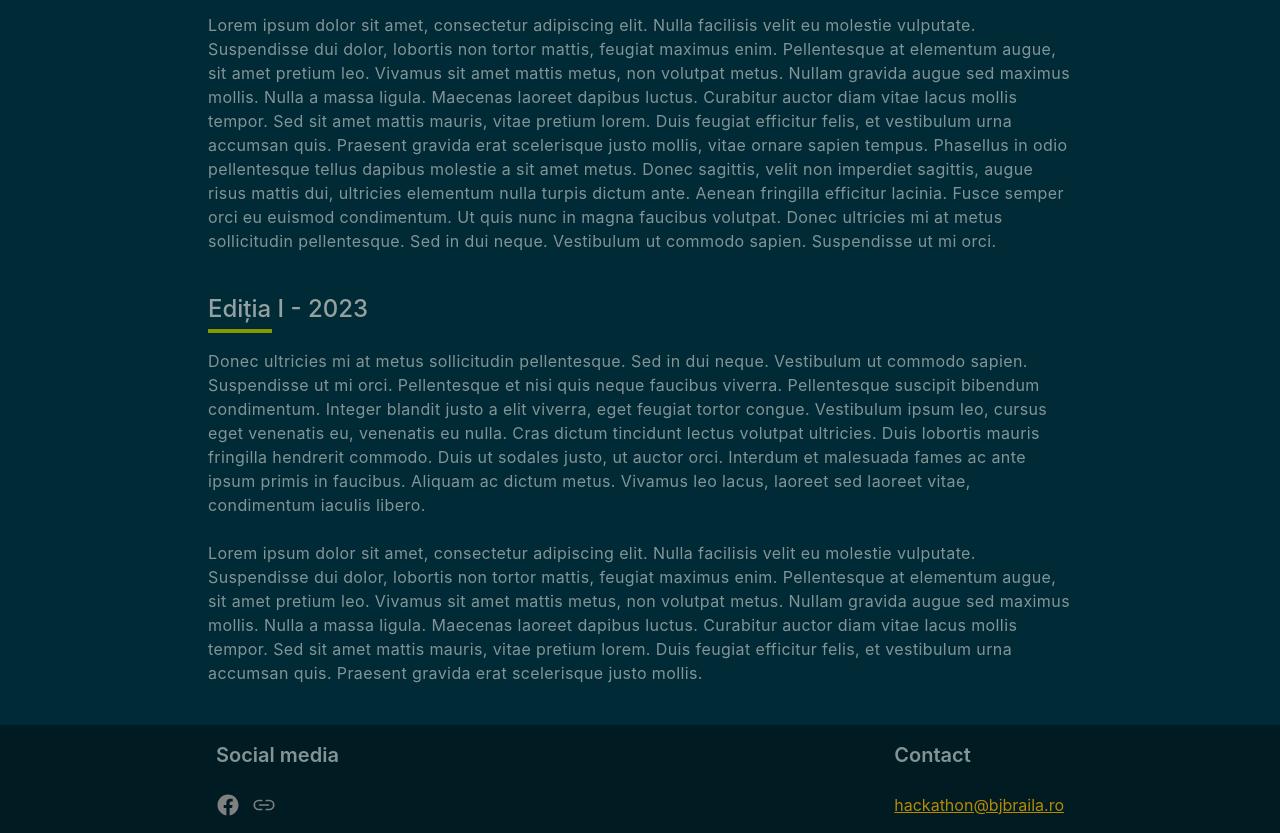
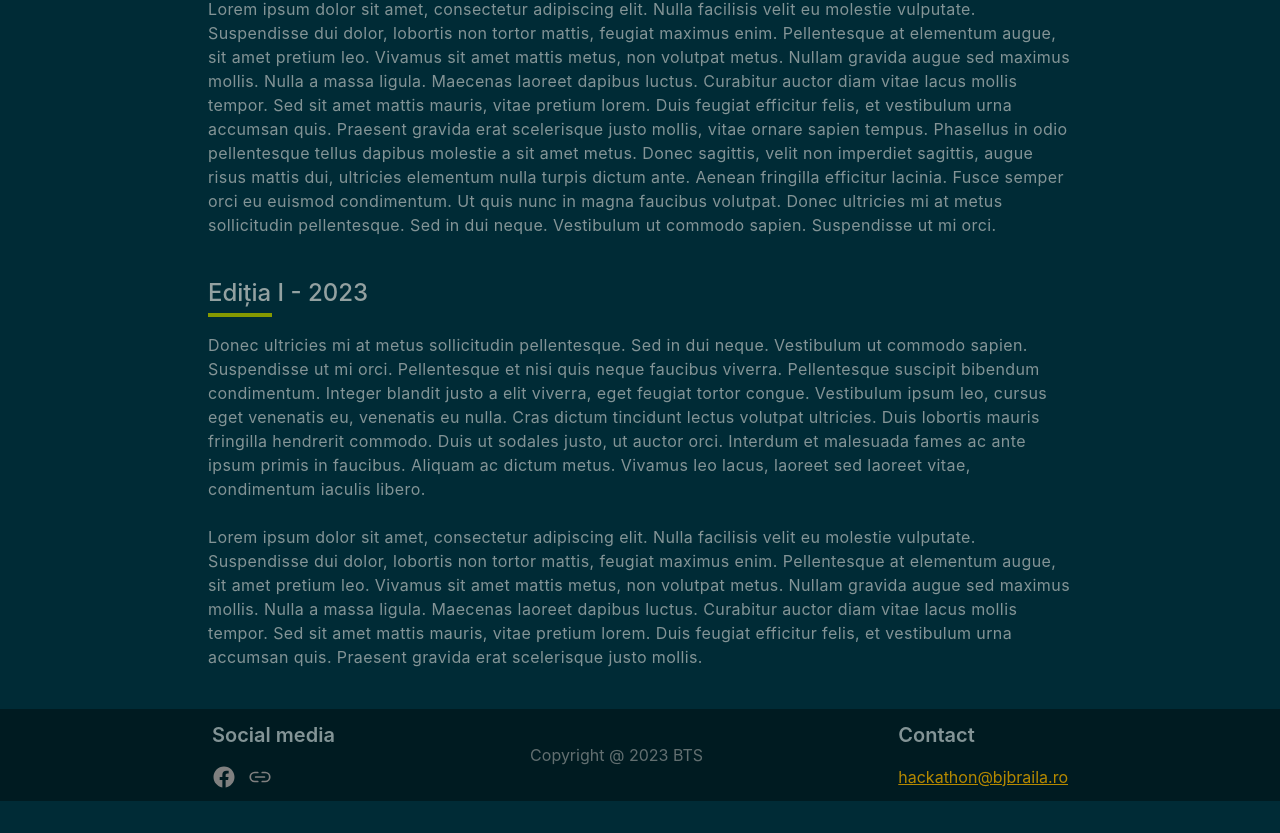
Before and after one commit to MoryokaV/brailatechsprint, a Next.js app: page / in a window 1280 px wide. Shown: the part 656-1489 px from the top of the page. After the commit the page ends 1457 px from the top, so only its background shows below. Built offline with nearby package versions, Linux system fonts and the light colour scheme.

Commit message:
add copyright to footer

```diff
--- a/components/footer.js
+++ b/components/footer.js
@@ -3,10 +3,10 @@ import SocialIcon from "./social_icons";
 const Footer = () => {
   return (
     <footer className="w-full sol-blue bg-sol-dark-blue">
-      <div className="h-full max-w-4xl px-6 py-4 gap-4 mx-auto flex justify-between">
+      <div className="max-w-4xl px-5 py-3 gap-4 mx-auto flex items-center justify-between">
         <section>
           <h2 className="font-semibold text-xl">Social media</h2>
-          <div className="mt-6 flex gap-3 brightness-50 hover:brightness-75">
+          <div className="mt-4 flex gap-3 brightness-50 hover:brightness-75">
             <SocialIcon
               icon="/logo-facebook.svg"
               url="https://www.facebook.com/BibliotecaBraila"
@@ -18,8 +18,13 @@ const Footer = () => {
           </div>
         </section>
         <section>
+          <p className="brightness-75">
+            Copyright @ {new Date().getFullYear()} BTS
+          </p>
+        </section>
+        <section>
           <h2 className="font-semibold text-xl">Contact</h2>
-          <div className="mt-6 flex gap-3">
+          <div className="mt-4 flex gap-3">
             <a
               className="text-sol-yellow underline hover:no-underline"
               href="mailto: hackathon@bjbraila.ro"
--- a/pages/index.js
+++ b/pages/index.js
@@ -85,7 +85,7 @@ export default function Home() {
 const Masthead = () => {
   return (
     <div
-      className="flex justify-center items-center gap-48 w-full mt-10 mb-24"
+      className="flex justify-center items-center gap-48 w-full mt-10 mb-20"
       data-aos="fade-down"
     >
       <div>
```
